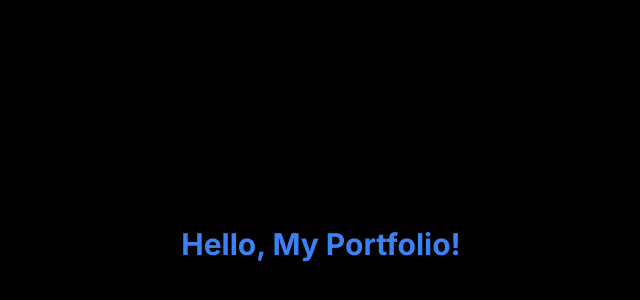
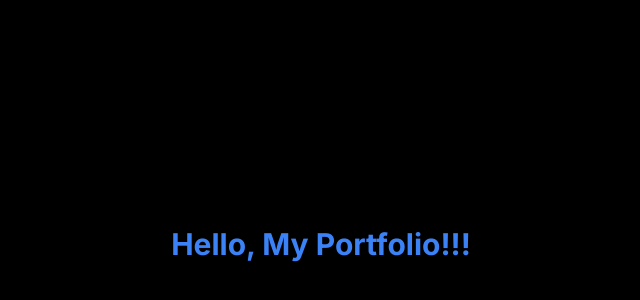
Before and after one commit to ChristianKeogh/personal_website, a Next.js app: page / in a window 1280 px wide. Shown: the part 156-456 px from the top of the page, without its empty margins (319-959 px from the left). Built offline with nearby package versions, Linux system fonts and the light colour scheme.

Commit message:
why not working

```diff
--- a/app/page.tsx
+++ b/app/page.tsx
@@ -3,7 +3,7 @@ export default function Page() {
   return (
     <div className="flex items-center justify-center min-h-screen bg-black">
       <h1 className="text-3xl font-bold text-blue-500">
-        Hello, My Portfolio!
+        Hello, My Portfolio!!!
       </h1>
     </div>
   )
```
